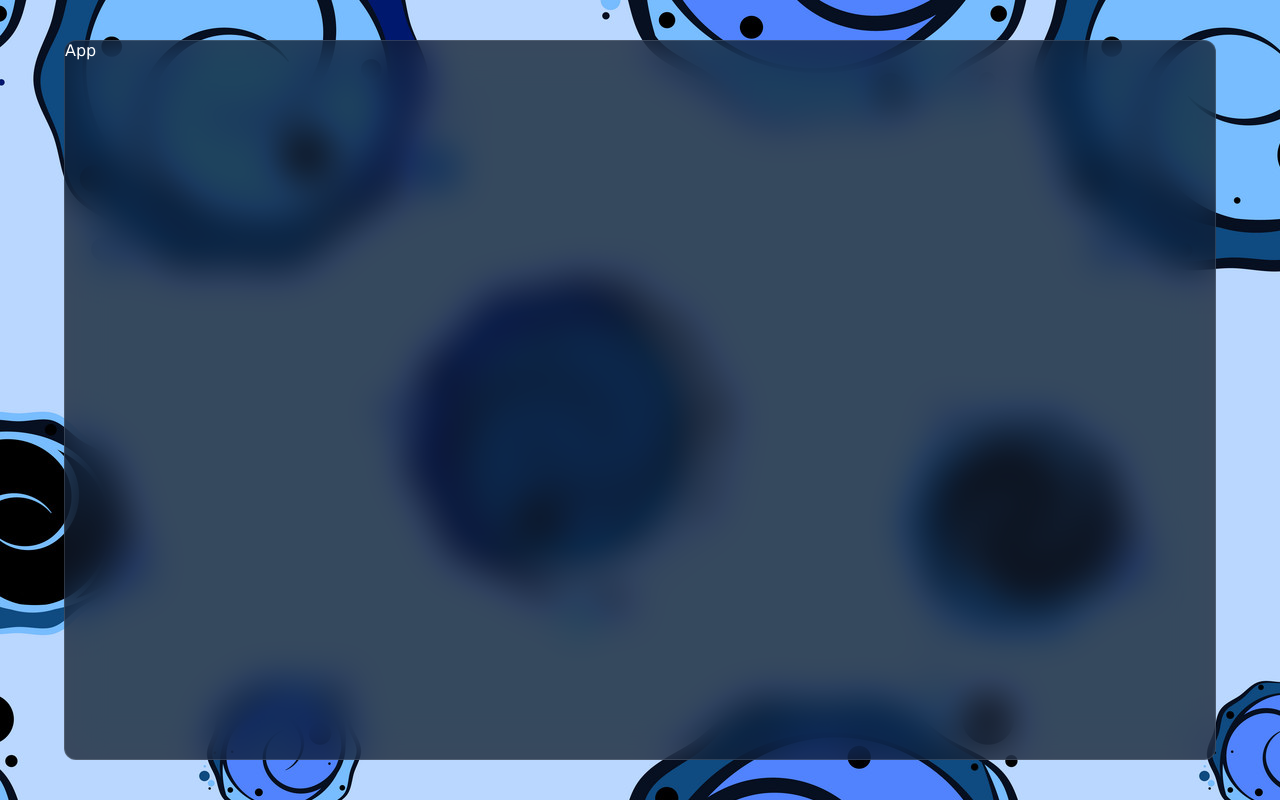
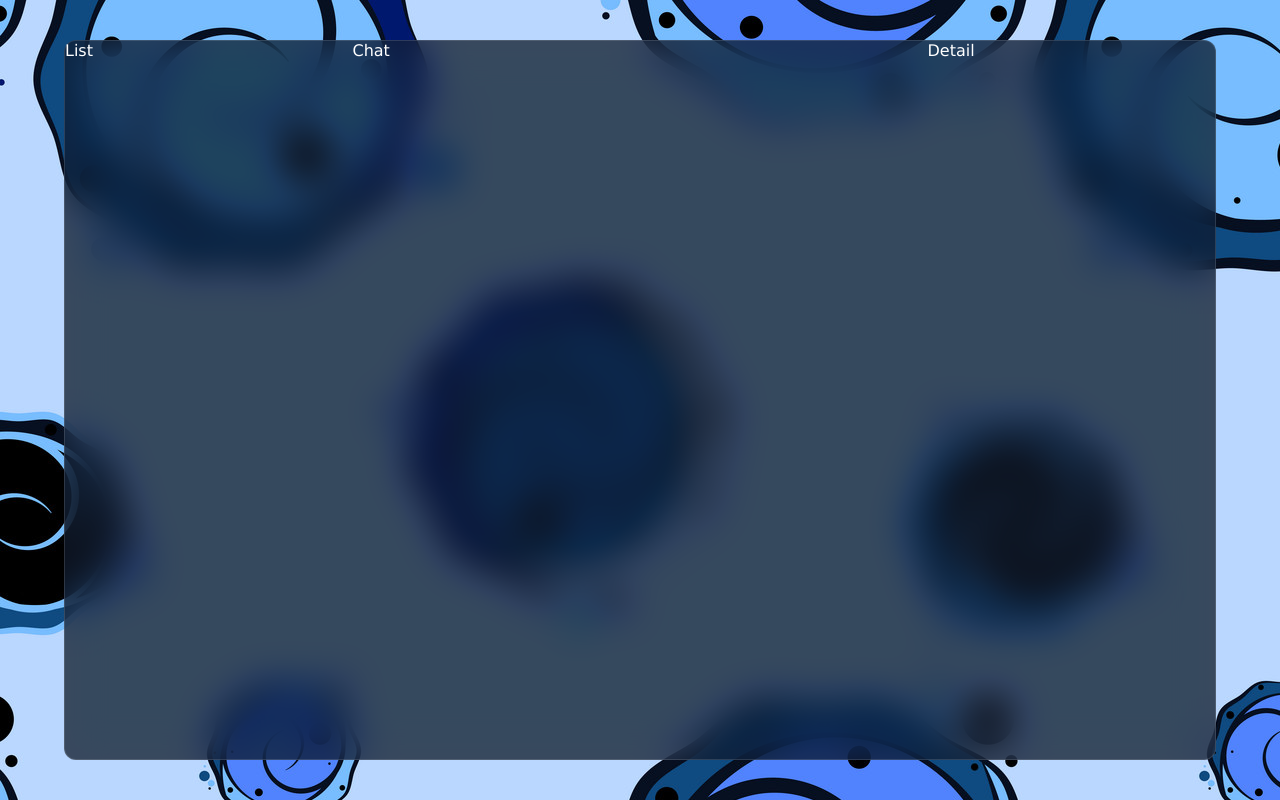
Before and after one commit to lasindu2001/react-firebase-chat-app, a React (Vite) app: page / in a window 1280 px wide. Built offline with nearby package versions, Linux system fonts and the light colour scheme.

Commit message:
create basic components and design

```diff
--- a/src/App.jsx
+++ b/src/App.jsx
@@ -1,6 +1,14 @@
+import Chat from "./components/chat/Chat"
+import Detail from "./components/detail/Detail"
+import List from "./components/list/List"
+
 const App = () => {
   return (
-    <div className='container'>App</div>
+    <div className='container'>
+      <List/>
+      <Chat/>
+      <Detail/>
+    </div>
   )
 }
 
--- /dev/null
+++ b/src/components/chat/Chat.jsx
@@ -0,0 +1,9 @@
+import "./chat.css"
+
+const Chat = () => {
+    return (
+        <div className="chat">Chat</div>
+    )
+}
+
+export default Chat
--- /dev/null
+++ b/src/components/chat/chat.css
@@ -0,0 +1,3 @@
+.chat {
+    flex: 2;
+}
--- /dev/null
+++ b/src/components/detail/Detail.jsx
@@ -0,0 +1,9 @@
+import "./detail.css"
+
+const Detail = () => {
+    return (
+        <div className="detail">Detail</div>
+    )
+}
+
+export default Detail
--- /dev/null
+++ b/src/components/detail/detail.css
@@ -0,0 +1,3 @@
+.detail {
+    flex: 1;
+}
--- /dev/null
+++ b/src/components/list/List.jsx
@@ -0,0 +1,9 @@
+import "./list.css"
+
+const List = () => {
+    return (
+        <div className="list">List</div>
+    )
+}
+
+export default List
--- /dev/null
+++ b/src/components/list/list.css
@@ -0,0 +1,3 @@
+.list {
+    flex: 1;
+}
--- a/src/index.css
+++ b/src/index.css
@@ -22,4 +22,5 @@
   backdrop-filter: blur(19px) saturate(180%);
   border-radius: 12px;
   border: 1px solid rgba(255, 255, 255, 0.125);
+  display: flex;
 }
```
